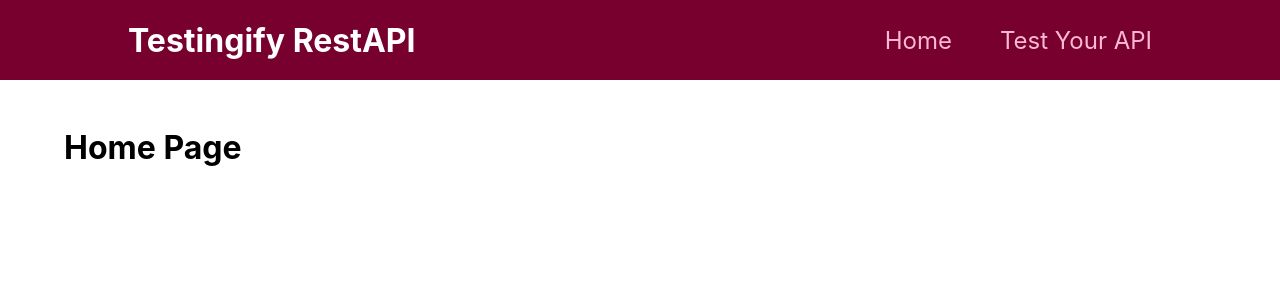
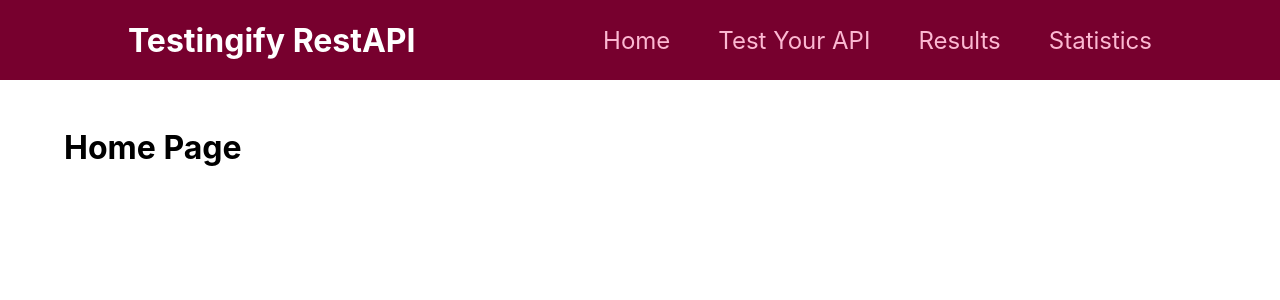
Before and after one commit to SeifA7mad/testingify-app, a Next.js app: page / in a window 1280 px wide. Shown: the top 300 px of the page. Built offline with nearby package versions, Linux system fonts and the light colour scheme.

Commit message:
Update MainNavigation.js

```diff
--- a/components/layout/MainNavigation.js
+++ b/components/layout/MainNavigation.js
@@ -14,6 +14,12 @@ const MainNavigation = () => {
             <li>
               <Link href='/upload-oas'> Test Your API </Link>
             </li>
+            <li>
+              <Link href='/testing-results'> Results </Link>
+            </li>
+            <li>
+              <Link href='/testing-statistics'> Statistics </Link>
+            </li>
           </ul>
         </nav>
       </header>
```
